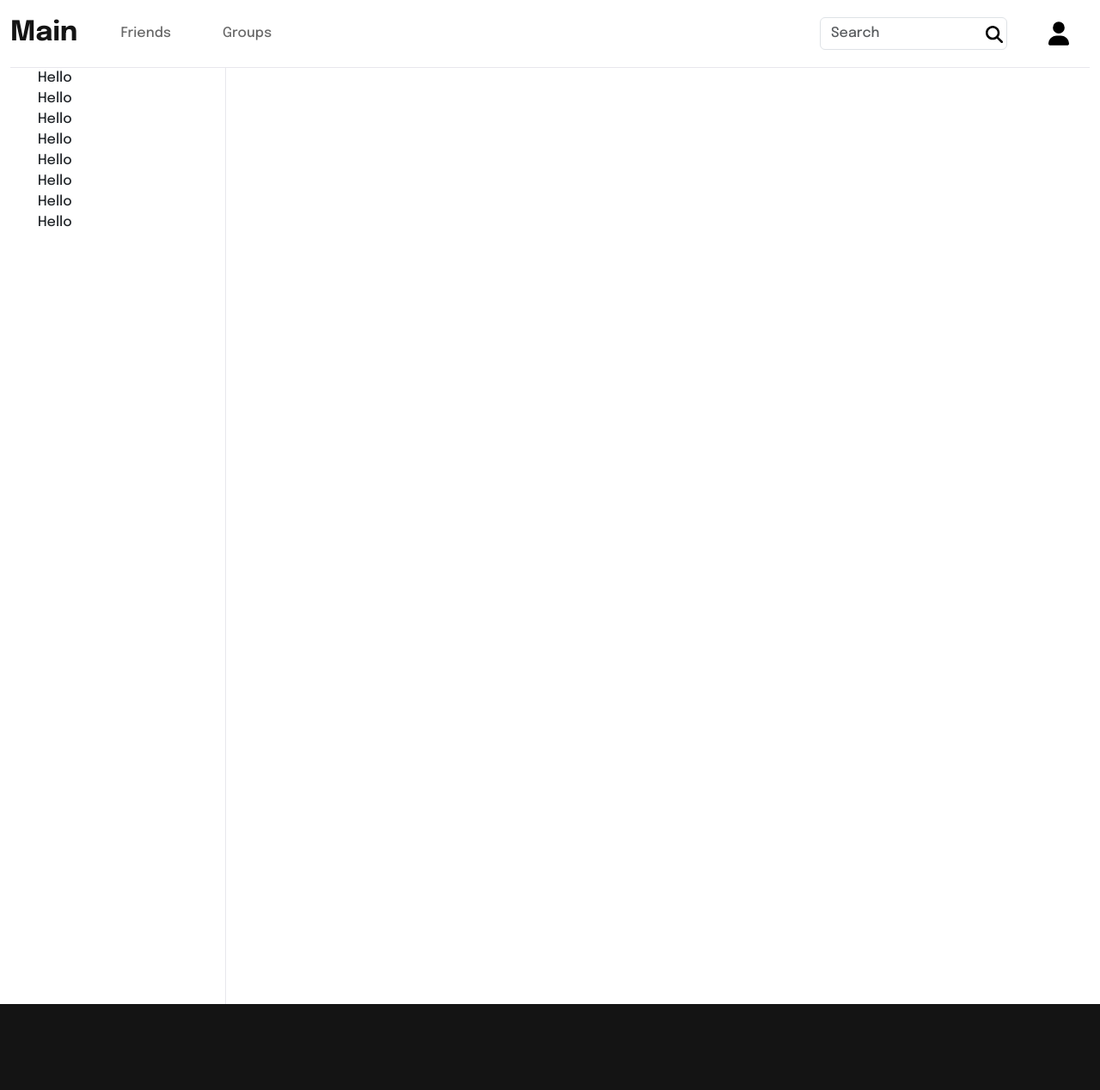
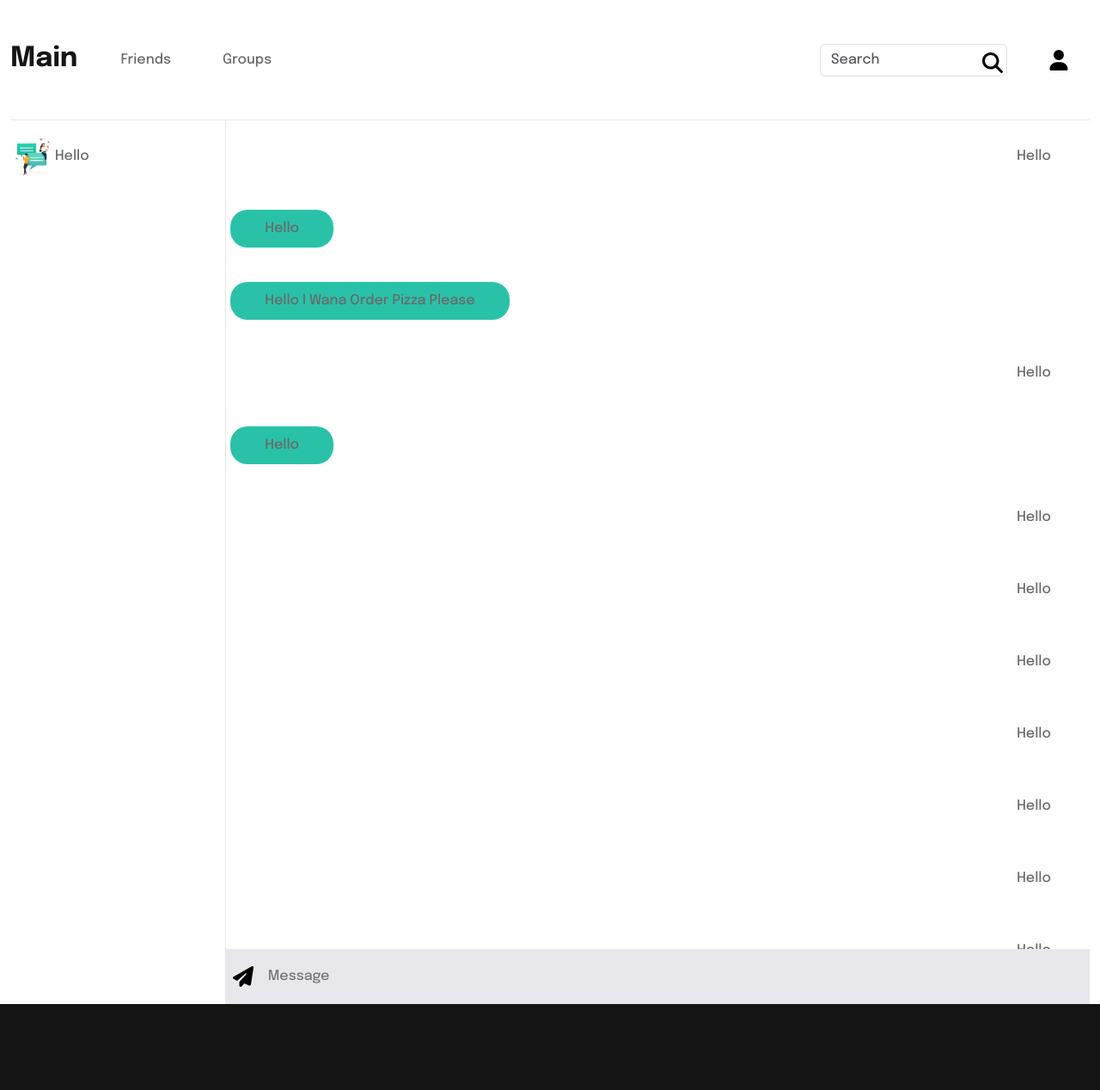
Before and after one commit to alshkre9/messaging-webapp, a Flask app: page / in a window 1280 px wide. Shown: the whole page at 86% size. Run offline with Flask 3, Linux system fonts and the light colour scheme; the visitor is signed in with stand-in values (Sample User, id 1).

Commit message:
making the main layout for groups and friends

```diff
--- a/app/main.py
+++ b/app/main.py
@@ -2,10 +2,10 @@ from app.__init__ import app
 from app.functions import login_required
 from flask import redirect, session, url_for, render_template, request
 
-@app.route("/")
+@app.route("/", methods=["POST", "GET"])
 @login_required
 def main_page():
-	return render_template("main_base.html", app_name="main", path=f"{url_for('search')}")
+	return render_template("main.html", app_name="main", path=f"{url_for('search')}")
 
 @app.route("/search")
 @login_required
--- a/app/static/main.js
+++ b/app/static/main.js
@@ -7,6 +7,12 @@ window.onload = function ()
     }
     else
     {
-        document.getElementById("vh2").style.height = "100vh";
+        document.getElementById("vh1").style.height = "auto";
+        document.getElementById("vh2").style.height = "100vh"
     }
+    var ele = document.getElementById("user-group").addEventListener("click", function ()
+    {
+        console.log("hello")
+    }
+    )
 }
--- a/app/static/styles.css
+++ b/app/static/styles.css
@@ -12,6 +12,7 @@ body {
     display: flex;
     flex-direction: column;
     justify-content: space-between;
+    height: 100vh;
 }
 .main {
     height: 100vh;
@@ -42,6 +43,10 @@ input {
 p {
     color: var(--text-color);
 }
+ul {
+    padding: 0;
+    margin: 0px;
+}
 footer {
     background-color: var(--main-color);
     width: 100%;
@@ -65,6 +70,7 @@ header {
     justify-content: space-between;
     border-bottom: 1px solid var(--side-stuff);
     align-items: center;
+    height: 12%;
 }
 .logo {
     display: flex;
@@ -80,6 +86,7 @@ header {
     display: flex;
     justify-content: space-around;
     align-items: center;
+    margin-bottom: 25px;
 }
 .img > img {
     width: 500px;
@@ -92,6 +99,9 @@ header {
     font-size: 54px;
 }
 @media screen and (max-width: 992px) {
+    body {
+        height: auto;
+    }
     .main-layout{
         flex-direction: column-reverse;
     }
@@ -107,8 +117,11 @@ header {
         width: 300px;
     }
 }
-.user-logo {
+.user-logo , .search-logo, .sent-logo {
     width: 24px;
+    height: 24px;
+    padding: 0px;
+    background-color: transparent;
 }
 .li-color {
     color: var(--text-color);
@@ -137,22 +150,20 @@ header {
 }
 .search-logo {
     position: absolute;
-    width: 20px;
     top: 10px;
     right: 5px;
-    padding: 0px;
-    height: 20px;
-    background-color: transparent;
+    /* background-color: transparent; */
 }
 .right-nav {
     display: flex;
+    align-items: center;
 }
 .with-border {
     border: 2px solid var(--main-color);
 }
 .main-content {
     display: flex;
-    height: 100%;
+    height: 88%;
     overflow: hidden;
 }
 .menu {
@@ -162,4 +173,66 @@ header {
 }
 .content {
     width: 100%;
+    overflow: auto;
 }
+.content > ul {
+    display: flex;
+    flex-direction: column;
+    justify-content: flex-end;
+    height: 100%;
+}
+.friend {
+    align-self: flex-end;
+    background-color: var(--white-color);
+}
+.me {
+    align-self: flex-start;
+    background-color: #29C2A9;
+}
+.me , .friend {
+    padding: 10px 40px;
+    border-radius: 20px;
+    display: inline;
+    color: var(--text-color);
+    height: fit-content;
+    margin: 20px 5px;
+}
+.user-group {
+    color: var(--text-color);
+}
+.user-group:hover {
+    cursor: pointer;
+}
+.user-group > img {
+    width: 52px;
+    border-radius: 50%;
+}
+.chat {
+    overflow: auto;
+    height: 100%;
+    width: 100%;
+    position: relative;
+}
+.message {
+    position: sticky;
+    bottom: 0px;
+    padding: 10px 10px 10px 0px;
+    width: 100%;
+    background-color: var(--side-stuff);
+    display: flex;
+    align-items: center;
+}
+.message > button[type="submit"] {
+    width: 40px;
+    height: 40px;
+    padding: 0px;
+    background-color: transparent;
+}
+.message > input {
+    border-radius: 20px;
+    border: none;
+    padding: 10px;
+    width: 100% !important;
+    outline: none;
+    background-color: transparent;
+}
--- a/app/templates/base.html
+++ b/app/templates/base.html
@@ -13,7 +13,8 @@
     <title>{% block title %}{% endblock %}</title>
 </head>
 <body id="vh1">
-    <div class="container-xxl" id="vh2">
+    <div class="container-xxl">
+        <div id="vh2">
             <header>
                 <div class="logo">
                     <h2>{{ app_name }}</h2>
@@ -23,6 +24,7 @@
             </header>
             {% block main %}{% endblock %}
         </div>
+    </div>
     <footer></footer>
 </body>
 </html>
--- /dev/null
+++ b/app/templates/main.html
@@ -0,0 +1,53 @@
+{% extends "base.html" %}
+
+{% block header %}
+        <div class="right-nav">
+            <form action="{{ path }}" method="get" class="search">
+                <input type="text" class="form-control" placeholder="Search" name="q">
+                <img src="../static/images/magnifying-glass-solid.svg" alt="" class="search-logo">
+                <button class="search-logo" type="submit"></button>
+            </form>
+            <img src="../static/images/user-solid.svg" alt="" class="user-logo ms-5 me-4">
+        </div>
+{% endblock %}
+
+{% block nav %}
+        <nav>
+            <ul>
+                <li class="h-trans"><button class="li-color"><a href=""></a>friends</button></li>
+                <li class="h-trans"><button class="li-color"><a href=""></a>groups</button></li>
+            </ul>
+        </nav>
+{% endblock %}
+
+{% block main %}
+    <div class="main-content">
+        <div class="menu" style="border-left: 2px solid block">
+            <ul>
+                <li class="user-group py-3" id="user-group"><img src="../static/images/82250.jpg" width="80px" style="border-radius: 50%;" alt="">hello</li>
+            </ul>
+        </div>
+        <div class="chat">
+            <div class="content">
+                <ul>
+                    <li class="friend">hello</li>
+                    <li class="me">hello</li>
+                    <li class="me">hello i wana order pizza please</li>
+                    <li class="friend">hello</li>
+                    <li class="me">hello</li>
+                    <li class="friend">hello</li>
+                    <li class="friend">hello</li>
+                    <li class="friend">hello</li>
+                    <li class="friend">hello</li>
+                    <li class="friend">hello</li>
+                    <li class="friend">hello</li>
+                    <li class="friend">hello</li>
+                </ul>
+            </div>
+            <form action="/" method="post" class="message">
+                <button type="submit"><img src="../static/images/paper-plane-solid.svg" class="sent-logo" alt=""></button>
+                <input type="text" placeholder="Message">
+            </form>
+        </div>
+    </div>
+{% endblock %}
--- a/app/templates/main_base.html
+++ /dev/null
@@ -1,39 +0,0 @@
-{% extends "base.html" %}
-
-{% block header %}
-        <div class="right-nav">
-            <form action="{{ path }}" method="get" class="search">
-                <input type="text" class="form-control" placeholder="Search" name="q">
-                <img src="../static/images/magnifying-glass-solid.svg" alt="" class="search-logo">
-                <button class="search-logo" type="submit"></button>
-            </form>
-            <img src="../static/images/user-solid.svg" alt="" class="user-logo ms-5 me-4">
-        </div>
-{% endblock %}
-
-{% block nav %}
-        <nav>
-            <ul>
-                <li class="h-trans"><button class="li-color"><a href=""></a>friends</button></li>
-                <li class="h-trans"><button class="li-color"><a href=""></a>groups</button></li>
-            </ul>
-        </nav>
-{% endblock %}
-
-{% block main %}
-    <div class="main-content">
-        <div class="menu" style="border-left: 2px solid block">
-            <ul>
-                <li>hello</li>
-                <li>hello</li>
-                <li>hello</li>
-                <li>hello</li>
-                <li>hello</li>
-                <li>hello</li>
-                <li>hello</li>
-                <li>hello</li>
-            </ul>
-        </div>
-        <div class="content"></div>
-    </div>
-{% endblock %}
```
Also changed, not shown: app/static/images/paper-plane-solid.svg (added). Lines whose indentation alone changed are shown as unchanged.
